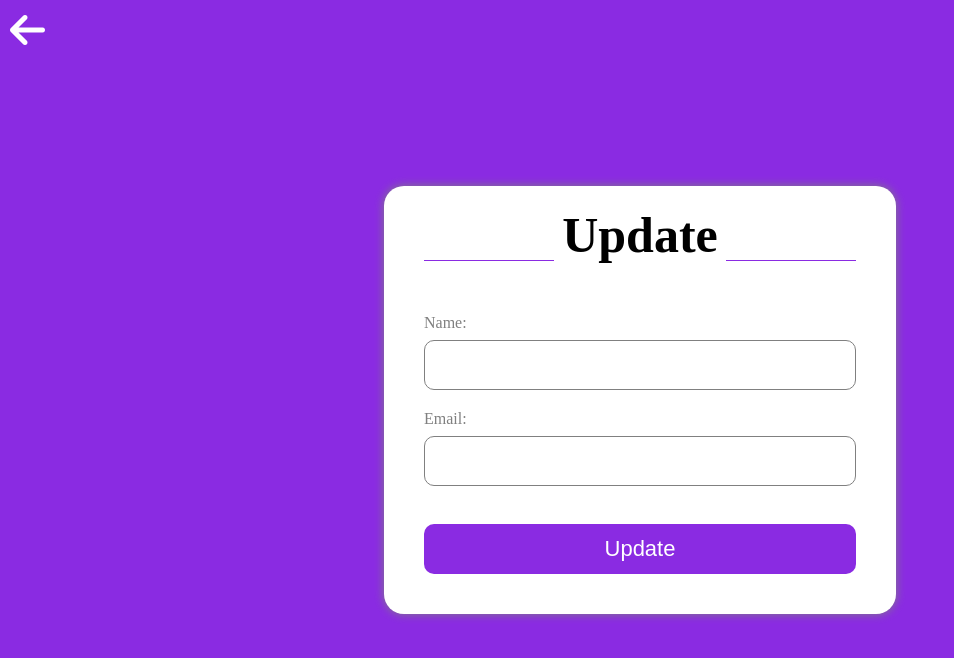
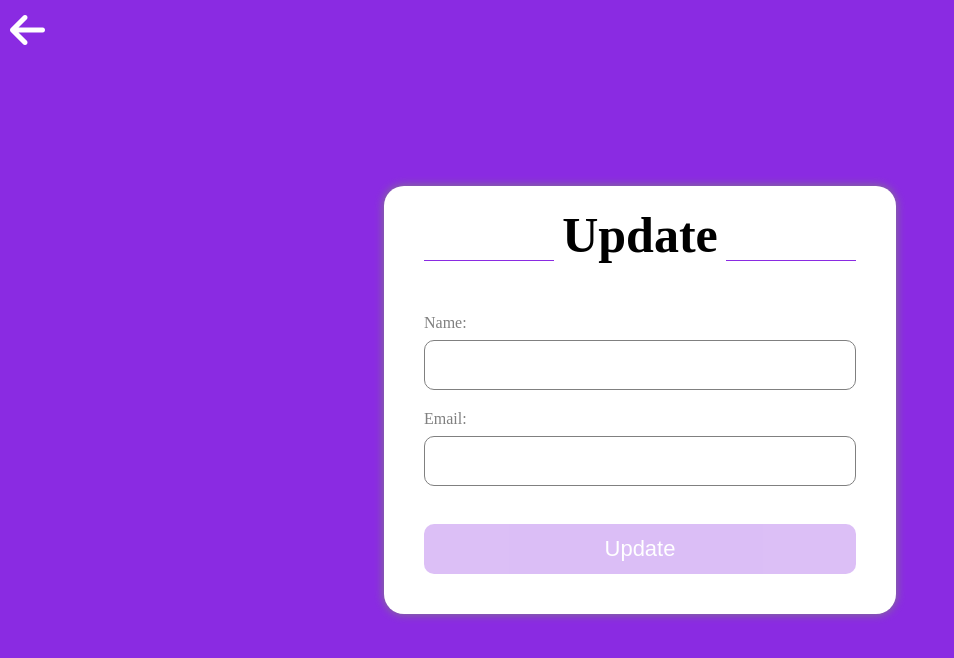
Before and after one commit to KiwiScreams/React-Crud-App, a React (Vite) app: page /update/0532 in a window 1280 px wide. Shown: the top 658 px of the page, without its empty margins (0-954 px from the left). Built offline with nearby package versions, Linux system fonts and the light colour scheme; data requests are answered from the project's data file; the HTML template or start-up script is replaced by a standard one.

Commit message:
update validation

```diff
--- a/src/data/db.json
+++ b/src/data/db.json
@@ -56,11 +56,6 @@
       "id": "dd4e",
       "name": "first task",
       "email": "alo@gmail.co"
-    },
-    {
-      "id": "55e7",
-      "name": "",
-      "email": ""
     }
   ]
 }
--- a/src/pages/create/Create.jsx
+++ b/src/pages/create/Create.jsx
@@ -19,7 +19,6 @@ const Create = () => {
   const isFormValid = () => {
     const { name, email } = inputData;
     const emailRegex = /^[a-zA-Z0-9._%+-]+@[a-zA-Z0-9.-]+\.[a-zA-Z]{2,}$/;
-
     return name.trim() !== "" && email.trim() !== "" && emailRegex.test(email);
   };
   return (
--- a/src/pages/update/Update.jsx
+++ b/src/pages/update/Update.jsx
@@ -14,7 +14,6 @@ const Update = () => {
     email: "",
   });
   const navigate = useNavigate();
-
   useEffect(() => {
     axios
       .get("http://localhost:3030/users/" + id)
@@ -29,7 +28,11 @@ const Update = () => {
       navigate("/home");
     });
   };
-
+  const isFormValid = () => {
+    const { name, email } = inputData;
+    const emailRegex = /^[a-zA-Z0-9._%+-]+@[a-zA-Z0-9.-]+\.[a-zA-Z]{2,}$/;
+    return name.trim() !== "" && email.trim() !== "" && emailRegex.test(email);
+  };
   return (
     <>
       <Link to="/home" className="arrow">
@@ -66,7 +69,7 @@ const Update = () => {
               />
             </div>
             <br />
-            <button>Update</button>
+            <button disabled={!isFormValid()}>Update</button>
           </form>
         </div>
       </section>
```
